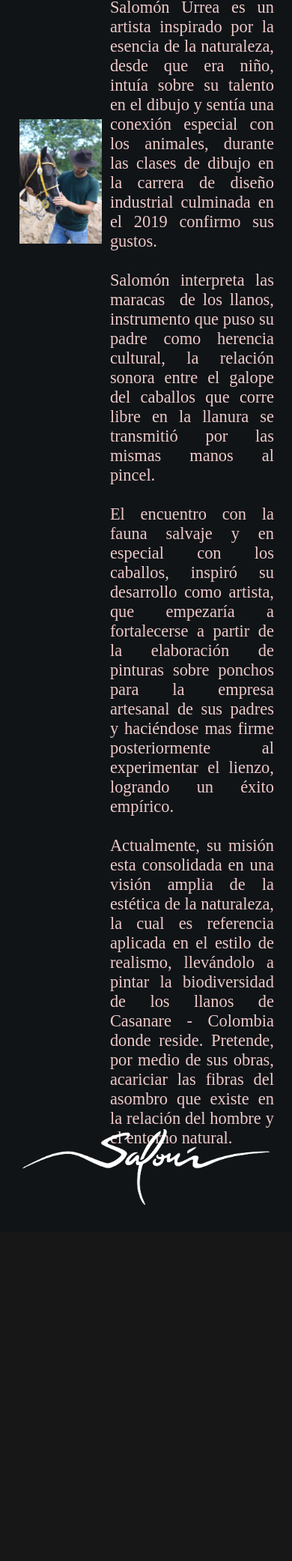
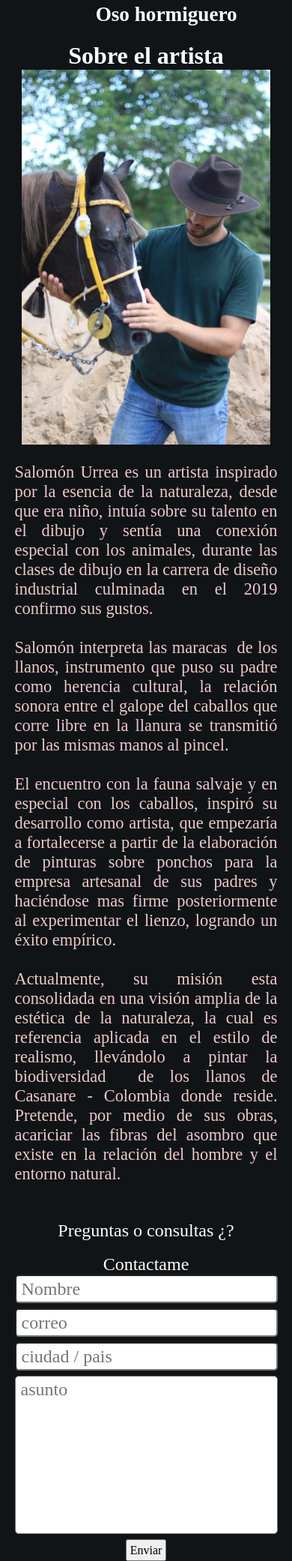
Before and after one commit to programacionPC/SalomonUrreart, a CodeIgniter app: page /proyectos/ in a window 390 px wide; the page is wider, and only the part inside the window is pictured. Shown: the part 1764-3846 px from the top of that part at 75% size. Before the commit the page ends 3371 px from the top of that part, so only its background shows below. Run offline with CodeIgniter, Linux system fonts and the light colour scheme; data comes from the database, SQL or seed files in the repository; some web fonts are replaced.

Commit message:
cambios generales

```diff
--- a/application/controllers/Inicio_C.php
+++ b/application/controllers/Inicio_C.php
@@ -32,7 +32,6 @@ class Inicio_C extends CI_Controller {
 
 		$this->load->view('header/header_inicio');
 		$this->load->view('inicio_V', $Datos);
-		$this->load->view('footer/footer');
 	}
 
 	public function SUA_panel(){
--- a/application/views/detallePintura_V.php
+++ b/application/views/detallePintura_V.php
@@ -64,6 +64,6 @@
 		console.log("click en  ", e)
 
 	// window.addEventListener("DOMContentLoaded", function(e){
-		// getFullscreen(this);
+		getFullscreen(this);
 	},false);
 </script>
--- a/application/views/header/header_DetallesPonchos.php
+++ b/application/views/header/header_DetallesPonchos.php
@@ -7,7 +7,7 @@
         <meta name="viewport" content="width=device-width, initial-scale=1.0">
 
 		<link rel="stylesheet" type="text/css" href="<?php echo base_url();?>assets/css/EstilosPort_Art.css?v=<?php echo rand();?>"/>
-		<link rel="stylesheet" type="text/css" href="<?php echo base_url();?>assets/css/MediaQuery_EstilosPort_Art_800.css?v=<?php echo rand();?>"/>
+		<link rel="stylesheet" type="text/css" href="<?php echo base_url();?>assets/css/MQ_EstilosPort_Art_800.css?v=<?php echo rand();?>"/>
 
         <link rel='stylesheet' type='text/css' href='https://fonts.googleapis.com/css?family=RLato|Raleway:400|Montserrat|Gruppo'>
 
--- a/application/views/header/header_SoloEstilos.php
+++ b/application/views/header/header_SoloEstilos.php
@@ -7,7 +7,7 @@
         <meta name="viewport" content="width=device-width, initial-scale=1.0">
 
 		<link rel="stylesheet" type="text/css" href="<?php echo base_url();?>assets/css/EstilosPort_Art.css"/>
-		<link rel="stylesheet" type="text/css" href="<?php echo base_url();?>assets/css/MediaQuery_EstilosPort_Art_800.css"/>
+		<link rel="stylesheet" type="text/css" href="<?php echo base_url();?>assets/css/MQ_EstilosPort_Art_800.css"/>
 
         <link rel='stylesheet' type='text/css' href='https://fonts.googleapis.com/css?family=RLato|Raleway:400|Montserrat|Gruppo'>
 
--- a/application/views/header/header_acuseRecibo.php
+++ b/application/views/header/header_acuseRecibo.php
@@ -7,7 +7,7 @@
         <meta name="viewport" content="width=device-width, initial-scale=1.0">
 
 		<link rel="stylesheet" type="text/css" href="<?php echo base_url();?>assets/css/EstilosPort_Art.css"/>
-		<link rel="stylesheet" type="text/css" href="<?php echo base_url();?>assets/css/MediaQuery_EstilosPort_Art_800.css"/>
+		<link rel="stylesheet" type="text/css" href="<?php echo base_url();?>assets/css/MQ_EstilosPort_Art_800.css"/>
 
         <link rel='stylesheet' type='text/css' href='https://fonts.googleapis.com/css?family=RLato|Raleway:400|Montserrat|Gruppo'>
 
--- a/application/views/header/header_inicio.php
+++ b/application/views/header/header_inicio.php
@@ -7,7 +7,7 @@
         <meta name="viewport" content="width=device-width, initial-scale=1.0">
 
 		<link rel="stylesheet" type="text/css" href="<?php echo base_url();?>assets/css/EstilosPort_Art.css?v=<?php echo rand();?>"/>
-		<link rel="stylesheet" type="text/css" href="<?php echo base_url();?>assets/css/MediaQuery_EstilosPort_Art_800.css?v=<?php echo rand();?>"/>
+		<link rel="stylesheet" type="text/css" href="<?php echo base_url();?>assets/css/MQ_EstilosPort_Art_800.css?v=<?php echo rand();?>"/>
 
         <link rel='stylesheet' type='text/css' href='https://fonts.googleapis.com/css?family=RLato|Raleway:400|Montserrat|Gruppo'>
 
@@ -40,6 +40,7 @@
 
 			<a href="<?php echo base_url();?>Inicio_C"><img class="header__logo" src="<?php echo base_url();?>assets/images/logo-Salomon.png"/></a>
 
+			<!-- ICONO CARRITO DE COMPRAS -->
 			<a href="<?php echo base_url();?>Inicio_C"><i class="fas fa-cart-arrow-down header--car"></i></a>
         </header>
 
--- a/application/views/header/header_pinturas.php
+++ b/application/views/header/header_pinturas.php
@@ -7,7 +7,7 @@
         <meta name="viewport" content="width=device-width, initial-scale=1.0">
 
 		<link rel="stylesheet" type="text/css" href="<?php echo base_url();?>assets/css/EstilosPort_Art.css?v=<?php echo rand();?>"/>
-		<link rel="stylesheet" type="text/css" href="<?php echo base_url();?>assets/css/MediaQuery_EstilosPort_Art_800.css?v=<?php echo rand();?>"/>
+		<link rel="stylesheet" type="text/css" href="<?php echo base_url();?>assets/css/MQ_EstilosPort_Art_800.css?v=<?php echo rand();?>"/>
 
         <link rel='stylesheet' type='text/css' href='https://fonts.googleapis.com/css?family=RLato|Raleway:400|Montserrat|Gruppo'>
 
--- a/application/views/inicio_V.php
+++ b/application/views/inicio_V.php
@@ -17,7 +17,7 @@
 				$ID_UltimaObra = $RowUltimasObras['ID_UltimaObra'];
 				$Nombre_UltimaObra = $RowUltimasObras['nombre_UltimaObra'];
 				$Nombre_ImgUltimaObra = $RowUltimasObras['nombre_ImgUltimaObra'];  ?>
-				<div style="padding-top: 5%" id="Cont_UltimaObra_<?php echo $ID_UltimaObra?>">
+				<div class="cont_ultimasObras__div-1" id="Cont_UltimaObra_<?php echo $ID_UltimaObra?>">
 					<img class="cont_ultimasObras--img imagen_2--JS lazyload" loading="lazy" data-src="<?php echo base_url() . "assets/images/ultimaObra/" . $Nombre_ImgUltimaObra;?>" width="320" height="10" alt="" id="Imagen_<?php echo $ID_UltimaObra?>"/>
 					<div class="cont_ultimasObras--leyenda" id="Leyenda">
 						<h1 class="cont_ponchoDetalle--h1"><?php echo $Nombre_UltimaObra;?></h1>
@@ -36,7 +36,7 @@
 				<img class="cont_sobreMi__div1__img lazyload" loading="lazy" alt="Fotografia de perfil" data-src="<?php echo base_url();?>assets/images/<?php echo $perfilArtista['nombre_Fotografia'];?>" width="320" height="320" alt=""/>
 			</div>
 			<div class="cont_sobreMi__div2">
-				<textarea class="cont_sobreMi__div2--textarea_1" id="Cont_Perfil" name="sobreMi"><?php echo $perfilArtista['perfil']?></textarea>
+				<textarea class="cont_sobreMi__div2--textarea_1" id="Cont_Perfil" name="sobreMi" readonly><?php echo $perfilArtista['perfil']?></textarea>
 			</div>
 		</div>
 	</div>
--- a/assets/css/EstilosPort_Art.css
+++ b/assets/css/EstilosPort_Art.css
@@ -373,6 +373,9 @@ hr{
 	background-color: var(--Fondo);
 	min-height: 100vh;
 }
+.cont_ultimasObras__div-1{
+	margin-top: 5%;
+}
 .cont_ultimasObras--item{
 	padding-top: 3%;
 	width: 70%;
@@ -439,9 +442,6 @@ hr{
 .cont_contacto__div-1{/*inicio*/
 	width: 80%;
 	margin: auto;
-	/* display: flex; */
-	/*justify-content: center; */
-	/* align-items: center; */
 	text-align: center;
 }
 .cont_contacto--img{/*inicio*/
@@ -462,7 +462,6 @@ hr{
 	margin: 50% auto 10% auto;
 }
 .cont_Formulario{/*inicio*/
-	/* margin-left: 20%; */
 	margin: auto;
 	width: 45%;
 }
@@ -583,7 +582,6 @@ hr{
 	text-align: center;
 }
 .header{/*header*/
-	/* background-color: var(--Fondo); */
 	position: fixed;
 	top: 0%;
 	left: 0%;
--- a/assets/css/MediaQuery_EstilosPort_Art_800.css
+++ b/assets/css/MQ_EstilosPort_Art_800.css
@@ -52,31 +52,37 @@
     .contenedor_2__div--animado_2{
         transform: translate(0, -5vh);
     }
+    .cont_contacto{
+        display: block;
+        height: initial;
+    }
+    .cont_contacto__div-1{/*inicio*/
+        width: 100%;
+    }
     .cont_galeria{/*galeria*/
         column-count: 1 !important;
         padding-top: 20%;
-        /* column-gap: 15px;
-        column-fill: balance ; */
     }
     .cont_Formulario{/*inicio*/
-        position: absolute;
-        top: 15%;
-        left: 10%;
-        width: 80%;
+        width: 90%;
     }
     .cont_Formulario--input{/*inicio*/
-        background-color: rgba(255, 255, 255, 0.5);
-        font-size: 1.3em;
-        font-weight: bold;
-        color: black;
-        width: 100%;
+        background-color: white;
+        font-size: 1.5em;
     }
     .cont_Formulario--textarea{/*inicio*/
-        background-color: rgba(255, 255, 255, 0.5);
-        font-size: 1.3em;
-        font-weight: bold;
-        color: black;
+        background-color: white;
+        font-size: 1.5em;
+    }
+    .cont_ponchos--item{
+        padding-top: 1%;
+        width: 80%;
+        margin: auto 5%;
+        cursor: pointer;
+    }
+    .cont_poncho--img{
         width: 100%;
+        height: 100%;
     }
     .cont_ponchoDetalle{
         width: 100%;
@@ -113,6 +119,19 @@
         font-size: 1.1em;
         padding-left: 3%;
     }
+    .cont_portada__div-1{/*inicio*/
+        width: 100%; /*para centrar vertical y horizontalmente*/
+        margin-left:0%;/*para centrar vertical y horizontalmente*/
+        left: 0%;/*para centrar vertical y horizontalmente*/
+        height:80px;
+        top: 95%;/*para centrar vertical y horizontalmente*/
+    }
+    .cont_portada__p-1{
+        font-size: 2.5em;
+    }
+    .cont_portada__p-2{
+        font-size: 1.2em;
+    }
     .ContenedorTitulo{
         background: linear-gradient(to left, rgba(45, 40, 38, 0), rgba(255, 255, 255, 0));
         width: 100%;
@@ -146,10 +165,40 @@
     .ContenedorTitulo_secciones{/*inicio*/
         display: none;
     }
+    .cont_sobreMi--flex{/*inicio*/
+        display: block;
+        width: 100%;
+    }
+    .cont_sobreMi__h1{
+        width: 100%;
+    }
+    .cont_sobreMi__div1{
+        width: 100%;
+    }
+    .cont_sobreMi__div2{
+        width: 100%;
+        height: initial;
+    }
+    .cont_sobreMi__div2--textarea_1{
+        padding: 5%;
+    }
+    .cont_ultimasObras--item{
+        padding-top: initial;
+        width: 80%;
+    }
+    .cont_ultimasObras--img{/*inicio*/
+        margin-top: 25%;
+    }
     .header{/*header_inicio*/
-        background-color: initial;
+        padding-top: 3%;
         display: block;
         height: 45px;
+    }
+    .header--car{
+       display: none !important;
+    }
+    .header__logo{
+        margin-left: 3%;
     }
     .header__a{/*header_inicio*/
         width: 100%;
@@ -157,7 +206,7 @@
     .header--menu{/*header_inicio*/
         display: block;
         position: absolute;
-        top: 15%;
+        top: 20%;
         left: 90%;
         z-index: 5;
     }
--- a/assets/javascript/funcionesVarias.js
+++ b/assets/javascript/funcionesVarias.js
@@ -50,8 +50,7 @@ window.addEventListener("mouseover",function(e){
 }, false)
 
 //************************************************************************************************
-//Cambia el color de la cinta del menu principal solo en resolucion mayor a 1024px
-if(screen.width > 1024){
+//Cambia el color de la cinta del menu principal cuando llega a la sección "SOBRE EL ARTISTA"
     window.addEventListener("scroll",function(){
         //Se consulta la distancia en px desde el top de la pantalla hasta el borde superior de la seccion "SOBRE MI"
         let ProfundidadSeccion_5 = document.getElementById("Seccion_5")
@@ -64,11 +63,5 @@ if(screen.width > 1024){
             document.getElementById("Header").style.backgroundColor = "initial";
         }
     })
-}
 
 //************************************************************************************************
-//Muestra la galeria
-function mostrarGaleria(e){
-    // window.open(`Galeria_C/vistaAmpliada/${e.target.id}`, "ventana1", "self")
-    window.open("../Galeria_C", "ventana1", "self")
-}
```
